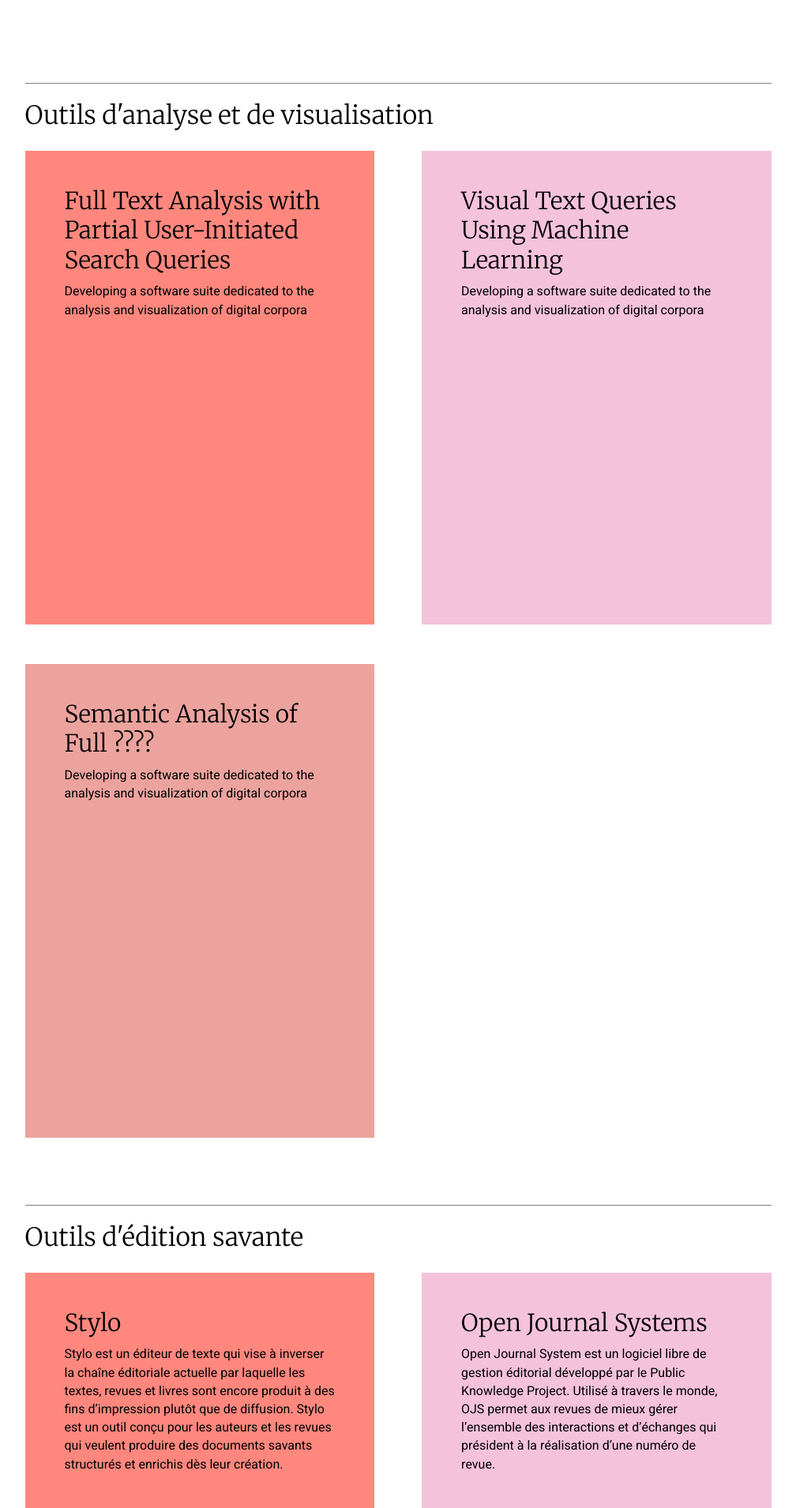
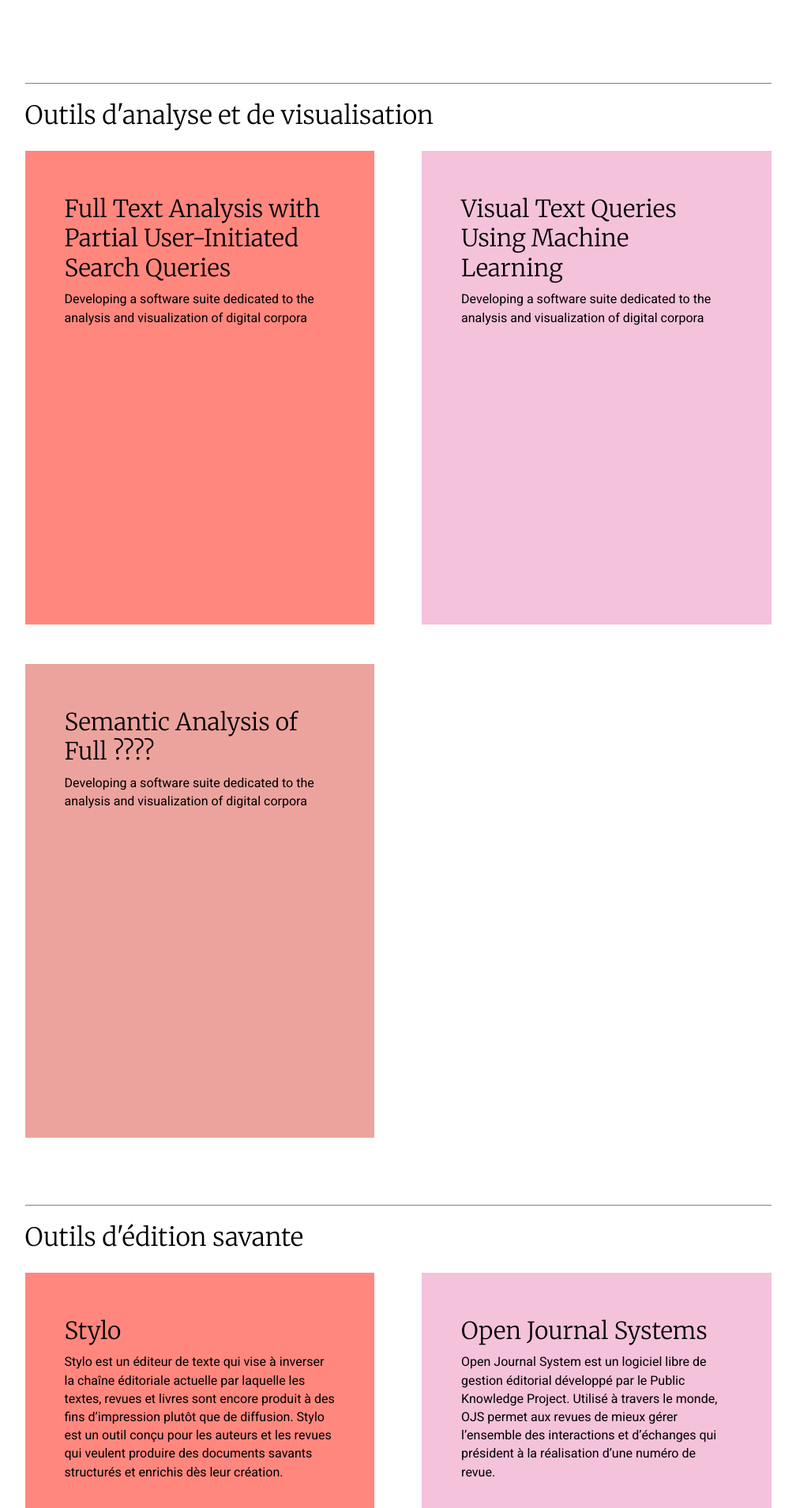
Before and after one commit to sssoz/co-shs, a Jekyll site: the page built from tools.md, in a window 1280 px wide. Shown: the part 574-2484 px from the top of the page at 79% size, without its empty margins (136-1144 px from the left). Built offline with Jekyll 4.4.1, drawn with Linux system fonts in a browser that asks for light colours; nearby versions of some CDN libraries.

Commit message:
Update card style

```diff
--- a/_sass/_two-col.scss
+++ b/_sass/_two-col.scss
@@ -22,7 +22,7 @@
       a {
         display: block;
         margin: 15px 15px 35px 15px;
-        padding: 35px 50px;
+        padding: 45px 50px;
         height: 600px;
 
         &:hover, &:focus, &:active, &:active:focus {
```
